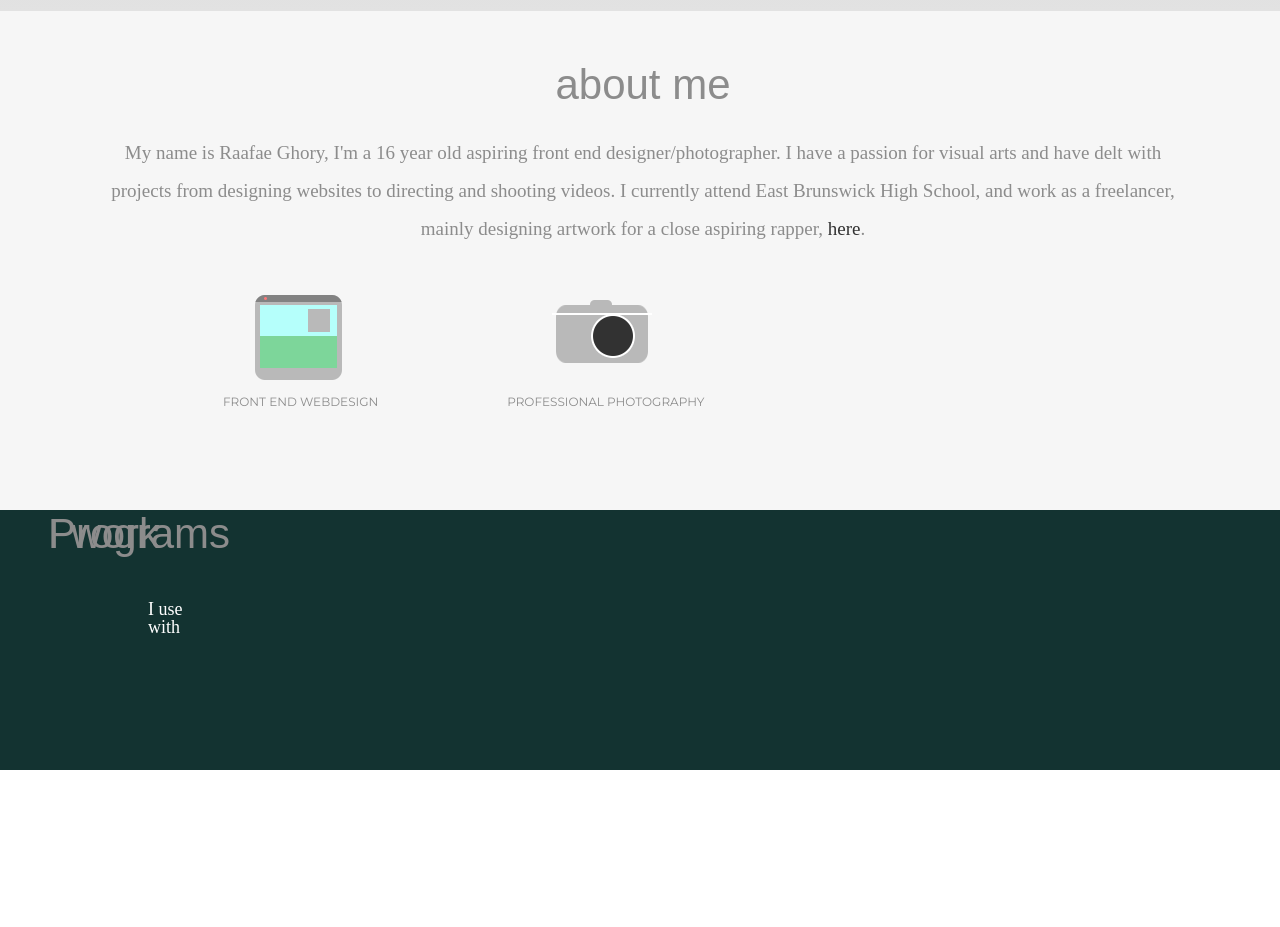
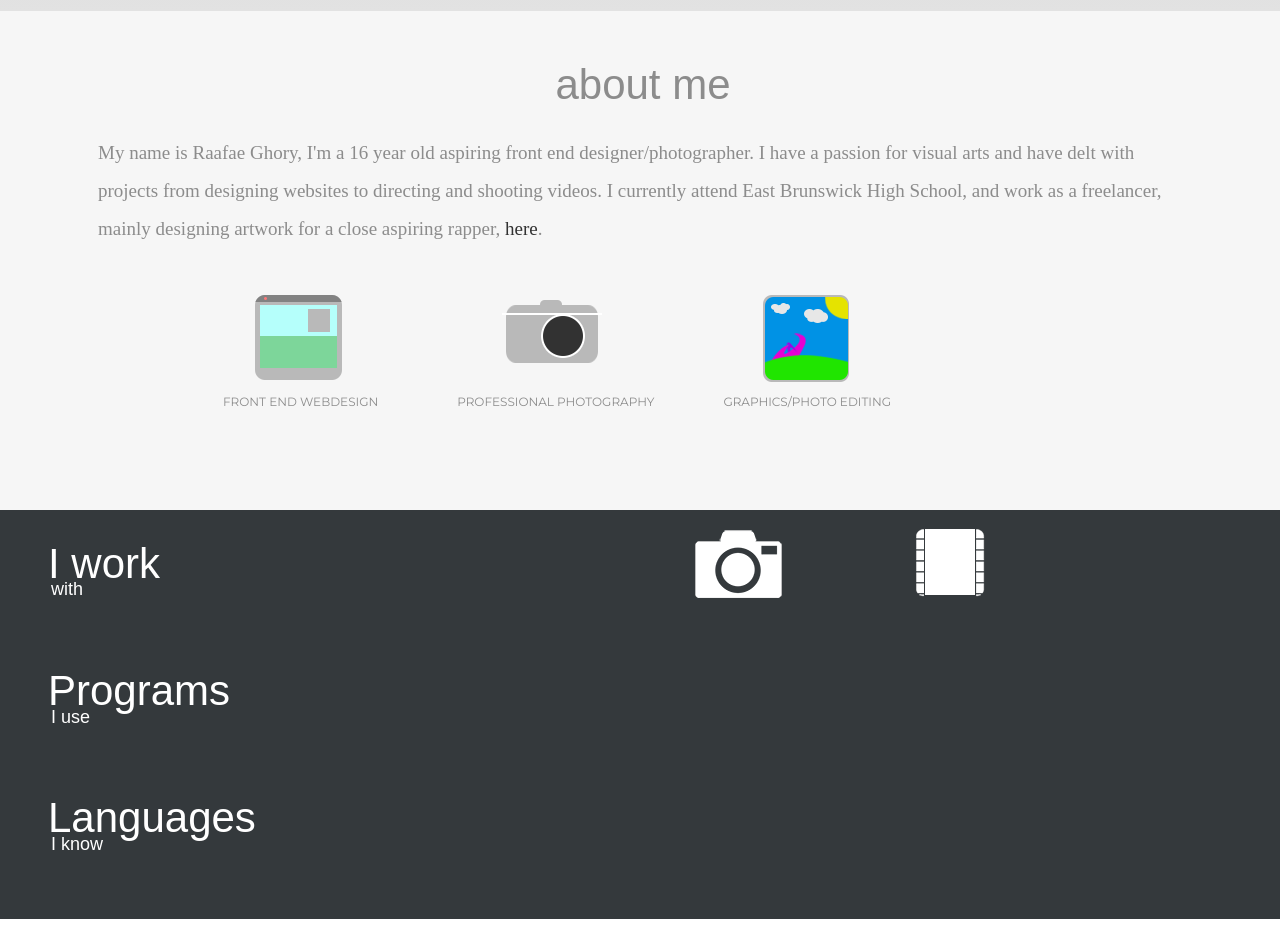
Before and after one commit to raafae/rafgho, a plain HTML site: page index.html in a window 1280 px wide. Shown: the part 660-1587 px from the top of the page. Before the commit the page ends 1438 px from the top, so only its background shows below. Drawn offline with Linux system fonts and the light colour scheme; a web font is replaced by a local one.

Commit message:
Proficiences
Added proficiencies page along with text and graphics

```diff
--- a/css/style.css
+++ b/css/style.css
@@ -1,10 +1,28 @@
 body {
    width: 100%;
-   /*background-color: rgba(191, 191, 191, 0.9);
+}
 
-   margin-left: -80px;*/
+/* unvisited link */
+a:link {
+    color: #fff;
+    text-decoration: none;
+}
 
+/* visited link */
+a:visited {
+    color: #fff;
 }
+
+/* mouse over link */
+a:hover {
+    color: #fff;
+}
+
+/* selected link */
+a:active {
+    color: #fff;
+}
+
 
 header {
    position: fixed;
@@ -151,7 +169,6 @@ section.aboutpage {
     padding-top: 160px;
     padding-bottom: 100px;
     padding-left: 100px;
-    position: relative;
     margin-left: -10px;
 }
 
@@ -165,60 +182,10 @@ section.aboutpage h1{
     color: #8C8C8C;
 }
 
-section.prof{
-    background-color: #133331;
-    padding-top: 160px;
-    padding-bottom: 100px;
-    padding-left: 150px;
-    position: relative;
-    margin-left: -10px;
-}
-
-section.prof h1{
-    float: left;
-    margin-top: -110px;
-    margin-left: -100px;
-    font-family: 'Muli', sans-serif;
-    font-size: 42px;
-    font-weight: 400;
-    color: #8C8C8C;
-}
-
-section.prof p {
-    font-family: 'Muli';
-    padding-left: 0px;
-    margin-top: -50px;
-    line-height: 0.8;
-    font-size: 18px;
-    font-weight: 300;
-    color: white;
-}
-
 section.aboutpage img#panel{
     display: inline;
     float: right;
     margin: 0 0 0 400px;
-}
-
-/* unvisited link */
-a:link {
-    color: #fff;
-    text-decoration: none;
-}
-
-/* visited link */
-a:visited {
-    color: #fff;
-}
-
-/* mouse over link */
-a:hover {
-    color: #fff;
-}
-
-/* selected link */
-a:active {
-    color: #fff;
 }
 
 .welcome {
@@ -247,12 +214,17 @@ section.aboutpage p#small{
 }
 
 section.aboutpage p#small.phto{
-    margin-left:125px;
+    margin-left:75px;
 }
 
 section.aboutpage p#small.wbdn{
     margin-left:125px;
 }
+
+section.aboutpage p#small.grph{
+    margin-left:65px;
+}
+
 section.aboutpage a{
     color: #323232;
 }
@@ -262,11 +234,15 @@ section.aboutpage img#webpage{
 }
 
 section.aboutpage img#camera{
-    margin-left: 200px;
+    margin-left: 150px;
+}
+
+section.aboutpage img#graph{
+    margin-left: 150px;
 }
 
 section.aboutpage p.aboutme{
-    text-align: center;
+    text-align: left-justify, center;
     color: #8c8c8c;
     font-family: 'Muli';
     font-weight: 300;
@@ -274,3 +250,55 @@ section.aboutpage p.aboutme{
     line-height: 2;
     margin: -10px 100px 40px 0px;
 }
+
+section.prof{
+    background-color: #34393c;
+    padding-top: 160px;
+    padding-left: 100px;
+    padding-bottom: 100px;
+    margin-left: -10px;
+}
+
+section.prof h1{
+    margin-top: -130px;
+    margin-left: -50px;
+    font-family: 'Muli', sans-serif;
+    font-size: 42px;
+    font-weight: 400;
+    color: white;
+}
+
+section.prof p{
+    font-family: 'Muli', sans-serif;
+    margin-top: -40px;
+    margin-left: -47px;
+    line-height: 0.8;
+    font-size: 18px;
+    font-weight: 300;
+    color: white;
+}
+
+section.prof div.prog{
+  margin-top: 200px;
+}
+
+section.prof div.lang{
+  margin-top: 200px;
+  margin-bottom: -50px
+}
+
+section.prof img{
+  display: inline;
+}
+
+section.prof img#film{
+    display: inline;
+    float: right;
+    margin: -90px 300px 0 400px;
+}
+
+section.prof img#dig{
+  display: inline;
+  float: right;
+  margin: -100px 500px 0 400px;
+}
--- a/index.html
+++ b/index.html
@@ -1,8 +1,8 @@
 <!DOCTYPE html>
 <html>
 <head>
+<meta charset="UTF-8">
 <title>Raafae Ghory</title>
-<meta charset="UTF-8">
 <link rel="stylesheet" type="text/css" href="css/style.css">
 <link href='http://fonts.googleapis.com/css?family=Muli:300,400' rel='stylesheet' type='text/css'>
 <link href='http://fonts.googleapis.com/css?family=Montserrat' rel='stylesheet' type='text/css'>
@@ -16,8 +16,8 @@
             <a href="#home">
               <div id="header-logo"></div></a>
                 <li><a href="#about" class="menu-item one">about</a></li>
-                <li><a href="#prof" class="menu-item two">Proficiencies</a></li>
-                <li><a href="#work" class="menu-item three">Work</a></li>
+                <li><a href="#prof" class="menu-item two" >Proficiencies</a></li>
+                <li><a href="#work" class="menu-item three" >Work</a></li>
                 <li><a href="#contact" class="menu-item four">let's talk</a></li>
                 </ul>
               </div>
@@ -31,33 +31,38 @@
         <img src="img/welcome.png" id="welcome" alt="welcome">
           <h1>Raafae Ghory</h1>
             <p class="words">Frontend Developer/Graphic   Extrordinare/Photographer</p>
-                <img src="img/intro.png" id="panel" alt="panel">
+                <img src="img/intro.png" id="panel" alt="panel" media="min-width:200px">
 </section>
+<a id="about" ></a>
 <!--end intro-->
 <!--begin about-->
 <section class="aboutpage" id="aboutpage">
-<a id="about"></a>
   <h1> about me </h1>
     <p class="aboutme"> My name is Raafae Ghory, I'm a 16 year old aspiring front end designer/photographer. I have a passion for visual arts and have delt with projects from designing websites to directing and shooting videos. I currently attend East Brunswick High School, and work as a freelancer, mainly designing artwork for a close aspiring rapper, <a href="http://www.soundcloud.com/baby_elephant">here</a>. </p>
-    <img src="img/webpage.png" id="webpage"
-     media="screen and (max-device-width: 600px)" >
+    <img src="img/webpage.png" id="webpage">
     <img src="camera.png" id="camera">
+    <img src="img/graph.png" id="graph">
     <br>
     <p id="small" class="wbdn">FRONT END WEBDESIGN</p>
     <p id="small" class="phto">PROFESSIONAL PHOTOGRAPHY</p>
+    <p id="small" class="grph">GRAPHICS/PHOTO EDITING</p>
 </section>
 <!--end about-->
 <!--begin prof-->
 <section class="prof" id="prof">
 <a id="prof"></a>
   <div class="work">
-  <h1> I work </h1>
-    <p class="works">with </p>
+    <h1 class="work"> I work </h1>
+    <p class="work">with </p>
+        <img src="img/fiilm.png" id="film">
+        <img src="img/digital.png" id="dig">
   </div>
   <div class="prog">
-    <h1> Programs </h1>
+    <h1>Programs</h1>
     <p> I use </p>
+  <div class="lang">
+    <h1>Languages</h1>
+      <p> I know</p>
 </section>
-
 </body>
 </html>
```
Also changed, not shown: javascript/smoothscroll.js (added, +33 -0 lines), img/digital.png (added), img/fiilm.png (added), img/graph.png (added).
